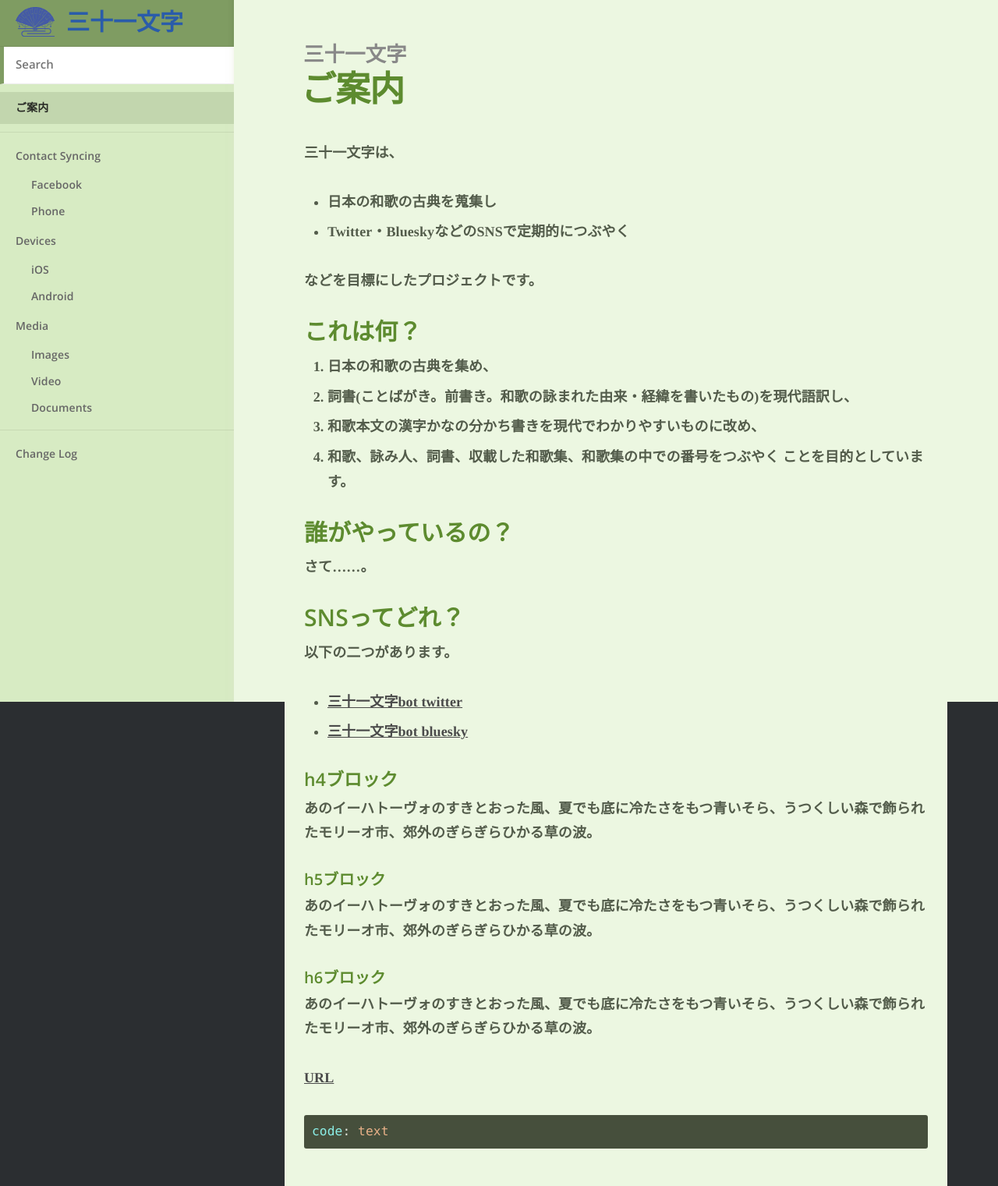
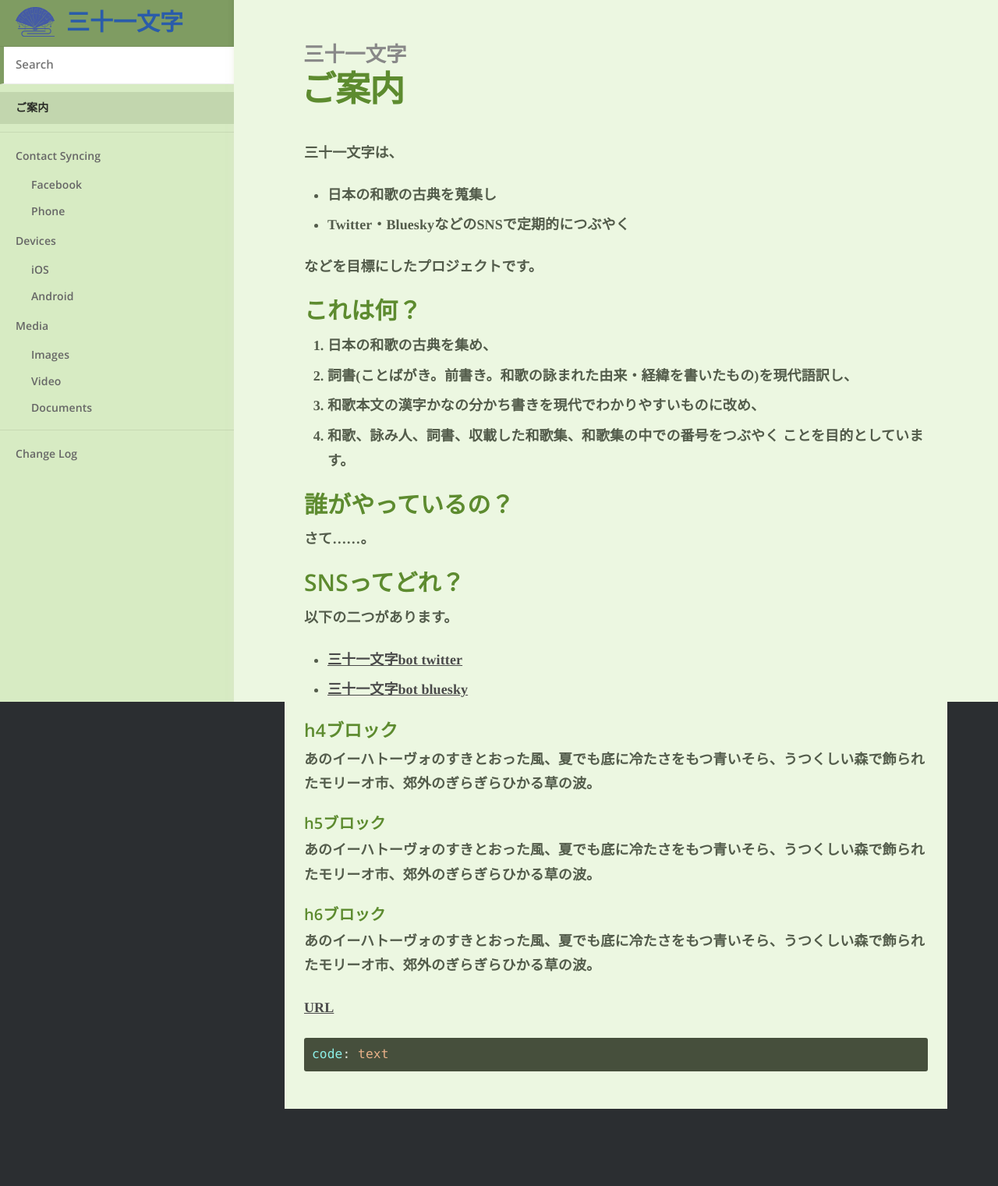
Before and after one commit to 31bot/31bot.github.io, a Jekyll site: the page built from index.md, in a window 1280 px wide. Shown: the whole page at 78% size. Built offline with Jekyll 4.4.1, drawn with Linux system fonts in a browser that asks for light colours; after the commit the page ends 1422 px from its top, so only the background shows below that.

Commit message:
Update _typography.scss

```diff
--- a/_sass/_typography.scss
+++ b/_sass/_typography.scss
@@ -96,7 +96,7 @@ figure {
 	-webkit-font-feature-settings: 'liga' 1, 'onum' 1, 'kern' 1;
 	-moz-font-feature-settings: 'liga' 1, 'onum' 1, 'kern' 1;
 	-o-font-feature-settings: 'liga' 1, 'onum' 1, 'kern' 1;
-	margin: 0 0 1.75em 0;
+	margin: 0 0 1.25em 0;
 	text-rendering: geometricPrecision;
 }
 
```
